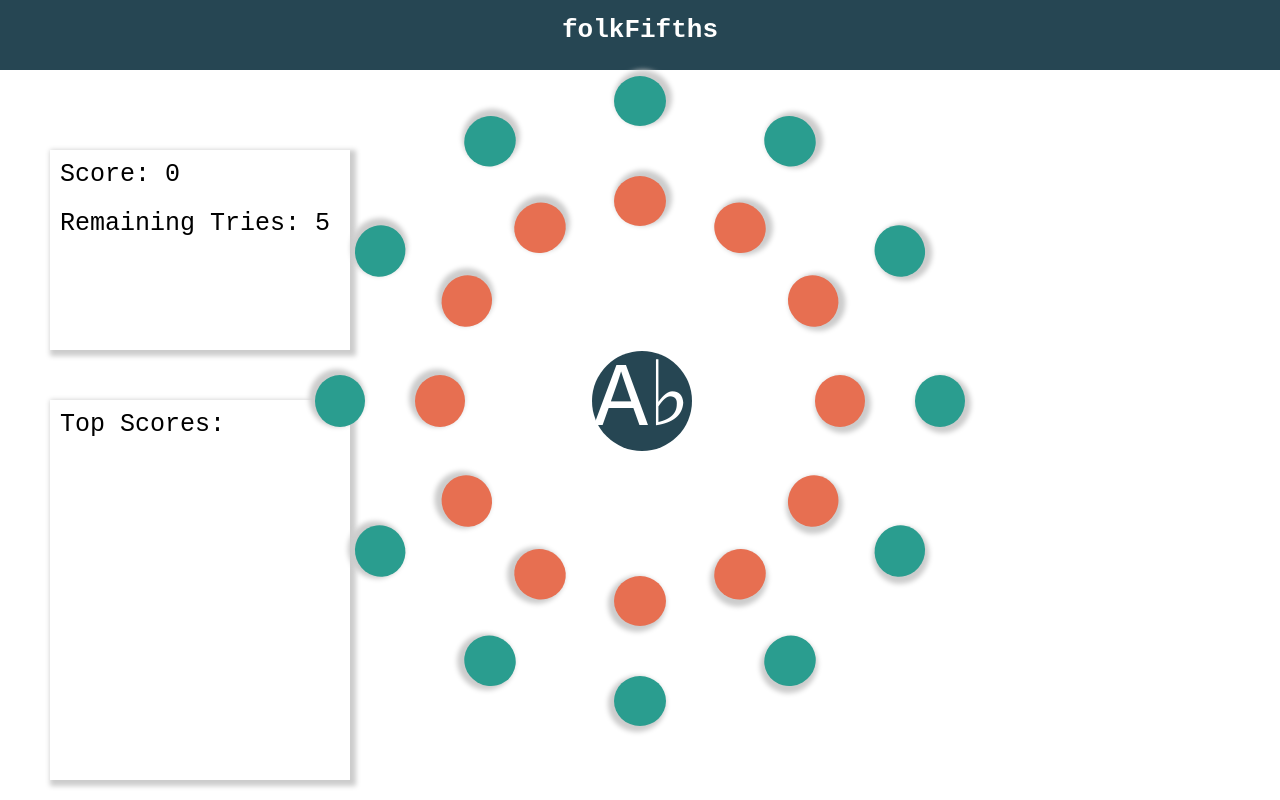
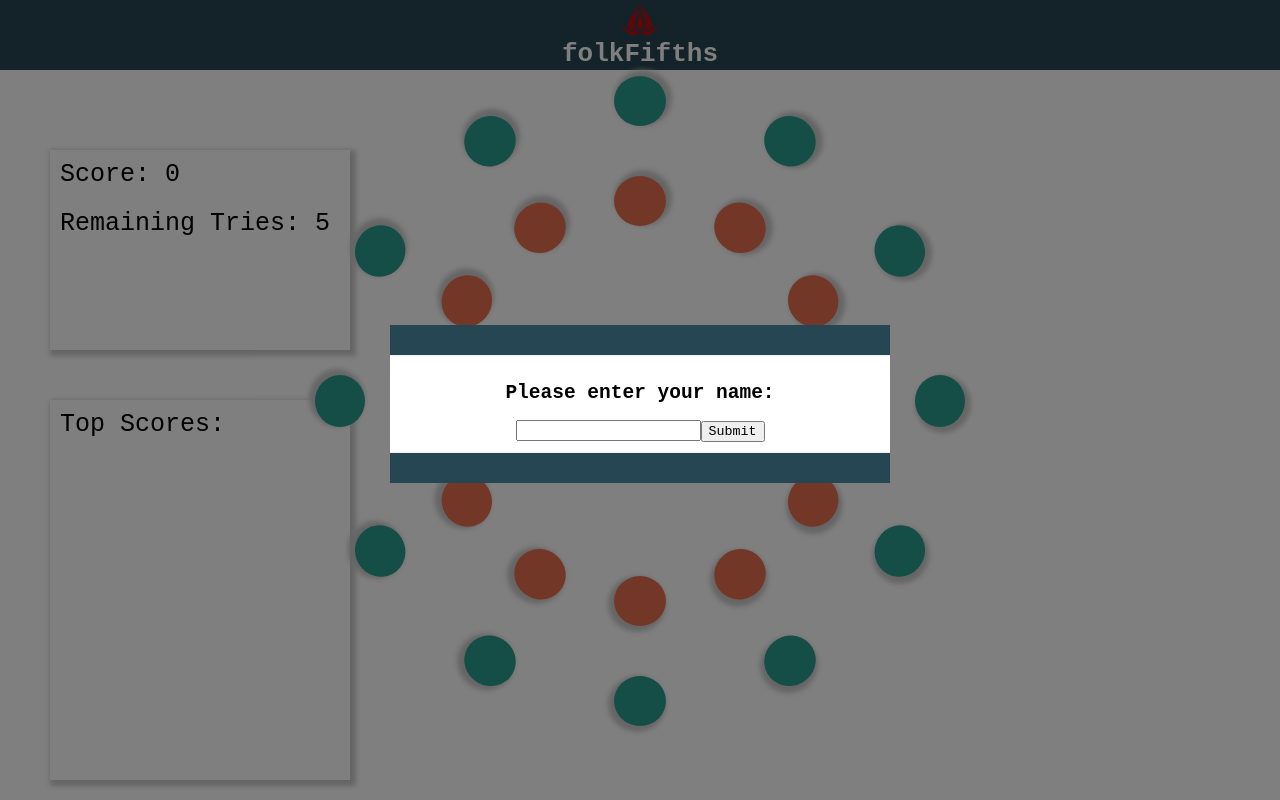
Before and after one commit to mikloska/soloProj, a React app in the folder client/: page / in a window 1280 px wide. Built offline with nearby package versions, Linux system fonts and the light colour scheme.

Commit message:
got almost all of my modals working

```diff
--- a/client/components/App.js
+++ b/client/components/App.js
@@ -1,15 +1,18 @@
 import React, { Component } from 'react';
 import Board from "./Board.jsx";
 //import Modal from "./Modal.jsx"
-
+import logo from '../images/logo.png'
+import StartModal from "./StartModal.jsx";
 
 class App extends Component {
   constructor() {
     super();
     this.state = {
-      modal: false,
+      startModal: false,
       name: "",
-      modalInputName: ""
+      modalInputName: "",
+      showStart: true,
+
 
     }
 
@@ -18,7 +21,7 @@ class App extends Component {
     const target = e.target;
     const name = target.name;
     const value = target.value;
-
+    console.log(value)
     this.setState({
       [name]: value
     });
@@ -27,18 +30,8 @@ class App extends Component {
 
   handleSubmit(e) {
     this.setState({ name: this.state.modalInputName });
-    this.modalClose();
-  }
+    this.setState({showStart: false})
 
-  modalOpen() {
-    this.setState({ modal: true });
-  }
-
-  modalClose() {
-    this.setState({
-      modalInputName: "",
-      modal: false
-    });
   }
 
 
@@ -47,9 +40,46 @@ class App extends Component {
    return (
 
       <div id = 'main-container' >
-        <div id = 'header' ><h1 id = 'header-text'>folkFifths</h1></div>
-        {/* <img src = './images/palatkaiak.jpg' usemap="#game-board" id = "fifths-pic" className = 'palatkaiak' /> */}
+        <div id = 'header' >
+        <div><img src = '../images/logo.png' id ='logo' /> <h1 id = 'header-text'>folkFifths</h1></div>
 
+        </div>
+
+      {this.state.showStart === true ? (
+        <StartModal showStart={this.state.modal} handleClose={e => this.modalClose(e)}>
+
+          <div className="form-group">
+            <label><h2>Please enter your name:</h2></label>
+            <input
+              type="text"
+              value={this.state.modalInputName}
+              name="modalInputName"
+              onChange={e => this.handleChange(e)}
+              className="form-control"
+            />
+            <button onClick={e => this.handleSubmit(e)} type="button" className = 'modal-buttons'>
+              Submit
+            </button>
+          </div>
+
+        </StartModal>
+       ):(null) }
+
+      {/* {this.state.showEnd === true ? (
+            <div id = 'start-modal' className={showHideClassName}>
+            <div className="modal-container">
+              <div className = 'modal-header-footer'/>
+              <div className = 'modal-body'>
+                <h4>Would you like to play again?</h4>
+              </div>
+              <a href="javascript:;" className="modal-close" onClick={handleClose}>
+
+              </a>
+              <div className = 'modal-header-footer' id = 'start-modal-footer'></div>
+            </div>
+          </div>
+
+       ):(null) } */}
 
         <Board/>
 
--- a/client/components/Board.jsx
+++ b/client/components/Board.jsx
@@ -1,11 +1,6 @@
 import React, { Component, useState, useEffect } from 'react';
 import {render} from 'react-dom';
 import NoteCircle from "./NoteCircle.jsx";
-
-
-//import '../.././sounds'
-
-
 
 const Board =()=>{
   const [noteObj, noteObjUpdate] = useState({
@@ -27,7 +22,8 @@ const Board =()=>{
     'F','C','G','D','A','E','H','F#','C#','A♭','E♭','B',
     'f','c','g','d','a','e','h','f#','c#','a♭','e♭','b'
   ]
-
+  const [showEnd, showEndUpdate] = useState(false);
+  //const [showChord, showEndUpdate] = useState(false);
   const noteKeys = Object.keys(noteObj)
   //const [circleClass, setCircleClass] = useState('circles')
   const [score, scoreUpdate] = useState(0) //() => '0');
@@ -51,6 +47,8 @@ const Board =()=>{
 
       console.log(noteObj)
 
+      //showChordUpdate(true);
+
       const chordPrompt = prompt("Great job! Now please enter the chord! (enter 'b' for flats and '#' for sharps)")
       if(chordPrompt === noteObj[payload].chord){
         scoreUpdate(score+3);
@@ -68,16 +66,10 @@ const Board =()=>{
 
   }
   useEffect(()=> {
-
-    //console.log(currentPlayer)
     if(remaining < 1){
       console.log(noteObj)
-      let newGame = confirm('Don\'t quit your day job! Play again?');
-      if (newGame === true){
-        //reload the page / restart game
-        window.location.reload();
-        return; //needed to , bc it moved on to player X won after confirming
-      }
+      showEndUpdate(true)
+
     }
   })
 
@@ -99,7 +91,50 @@ const Board =()=>{
 
 
   return(
+
+
+
+
+
+
     <div>
+
+        {showEnd === true ? (
+            <div id = 'modal' >
+            <div className="modal-container">
+              <div className = 'modal-header-footer'/>
+              <div className = 'modal-body'>
+                <h4>Would you like to play again?</h4>
+                <a href="javascript:;" className="modal-close" >
+                <button className = 'modal-buttons' onClick = {()=>window.location.reload()}>Of course!</button>
+              </a>
+              </div>
+
+              <div className = 'modal-header-footer' id = 'start-modal-footer'></div>
+            </div>
+          </div>
+
+       ):(null) }
+
+        {/* {showChord === true ? (
+
+          <div className="form-group">
+          <label><h2>Good job! Now enter the chord! Use b for flats and # for shaprs.</h2></label>
+          <input
+            type="text"
+            value={this.state.modalInputName}
+            name="modalInputName"
+            onChange={e => this.handleChange(e)}
+            className="form-control"
+          />
+          <button onClick={e => this.handleChordSubmit(e)} type="button" className = 'modal-buttons'>
+            Submit
+          </button>
+          </div>
+
+       ):(null) } */}
+
+
       <div id='game-container'>
             {circle}
 
--- /dev/null
+++ b/client/components/StartModal.jsx
@@ -0,0 +1,25 @@
+import React from "react";
+
+const Modal = ({ handleClose, show, children }) => {
+  const showHideClassName = show ? "modal d-block" : "modal d-none";
+  // if(!props.show){
+  //   return null;
+  // }
+
+  return (
+    <div id = 'modal' className={showHideClassName}>
+      <div className="modal-container">
+        <div className = 'modal-header-footer'/>
+        <div className = 'modal-body'>
+          {children}
+        </div>
+        <a href="javascript:;" className="modal-close" onClick={handleClose}>
+
+        </a>
+        <div className = 'modal-header-footer' id = 'start-modal-footer'></div>
+      </div>
+    </div>
+  );
+};
+
+export default Modal;
--- a/client/css/main.css
+++ b/client/css/main.css
@@ -3,15 +3,71 @@
   height: 70px;
   border-bottom: 20px;
   text-align: center;
-
+  display: inline-block
 }
 #header-text {
-  padding-top: 15px;;
+  /* padding-top: 15px;; */
   color: white;
-  max-height: 100%;
+  height:70px;
   margin:0;
   top:-10px;
   font-family:monospace;
+}
+#logo{
+  height: 30px;
+  padding-top: 5px;;
+}
+#modal {
+
+  z-index: 30;
+  position: fixed;
+  left: 0;
+  top:0;
+  right: 0;
+  bottom: 0;
+  background-color: rgba(0,0,0,0.5);
+  align-items: center;
+  justify-content: center;
+  display: flex;
+
+}
+.modal-body{
+  text-align: center;
+
+}
+.modal-buttons{
+  font-family: monospace;
+}
+.form-group{
+  font-family:monospace;
+}
+.modal-header-footer{
+  background-color:rgb(38, 70, 83);
+  height: 30px;
+}
+#start-modal-footer{
+  position: inherit;
+}
+.modal-container{
+  width: 500px;
+  height:150px;
+  background-color: #ffff;
+}
+.modal-content {
+
+
+  background-color: #ffff;
+}
+.modal-header .modal-footer {
+  padding: 10px;
+}
+.modal-title {
+  margin: 0;
+}
+.modal-body{
+  padding: 10px;
+  border-top: 1px solid #eee;
+  border-bottom: 1px solid #eee
 }
 body {
   background-color: white;
--- a/client/webpack.config.js
+++ b/client/webpack.config.js
@@ -42,6 +42,10 @@ module.exports = {
     {
       test: /\.(png|svg|jpg|jpeg|gif)$/i,
       type: 'asset/resource',
+      loader: 'file-loader',
+      options: {
+        name: 'images/[name].[ext]'
+      }
     },
 
       {
```
Also changed, not shown: client/images/logo.png (added).
